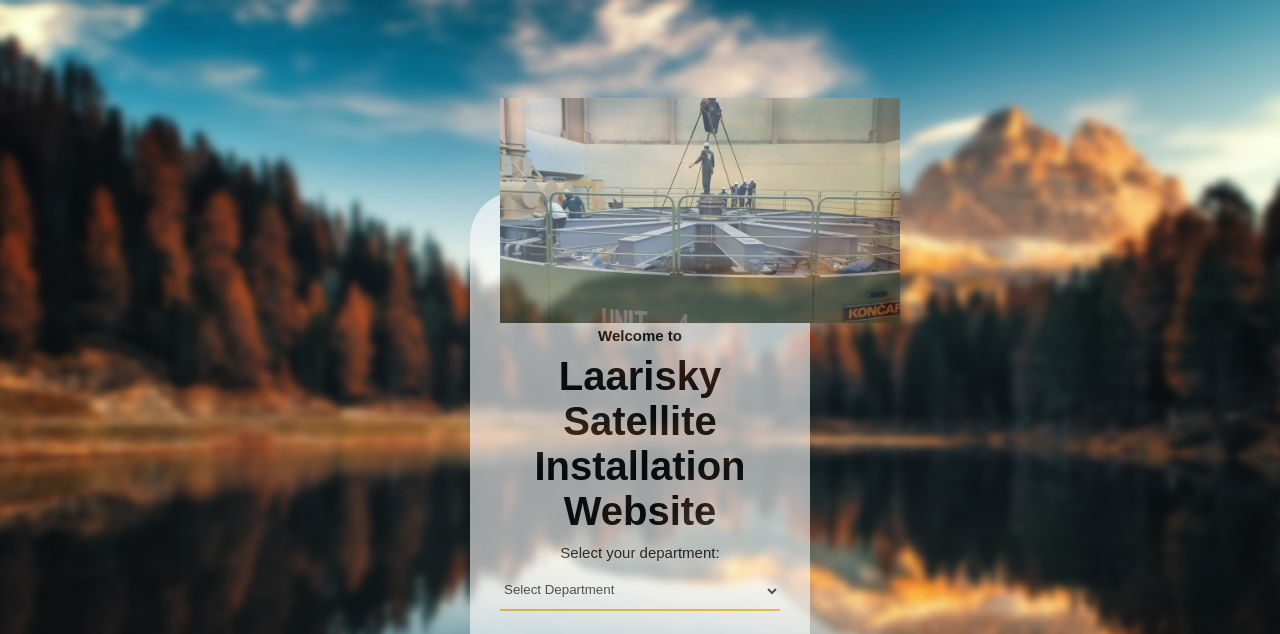
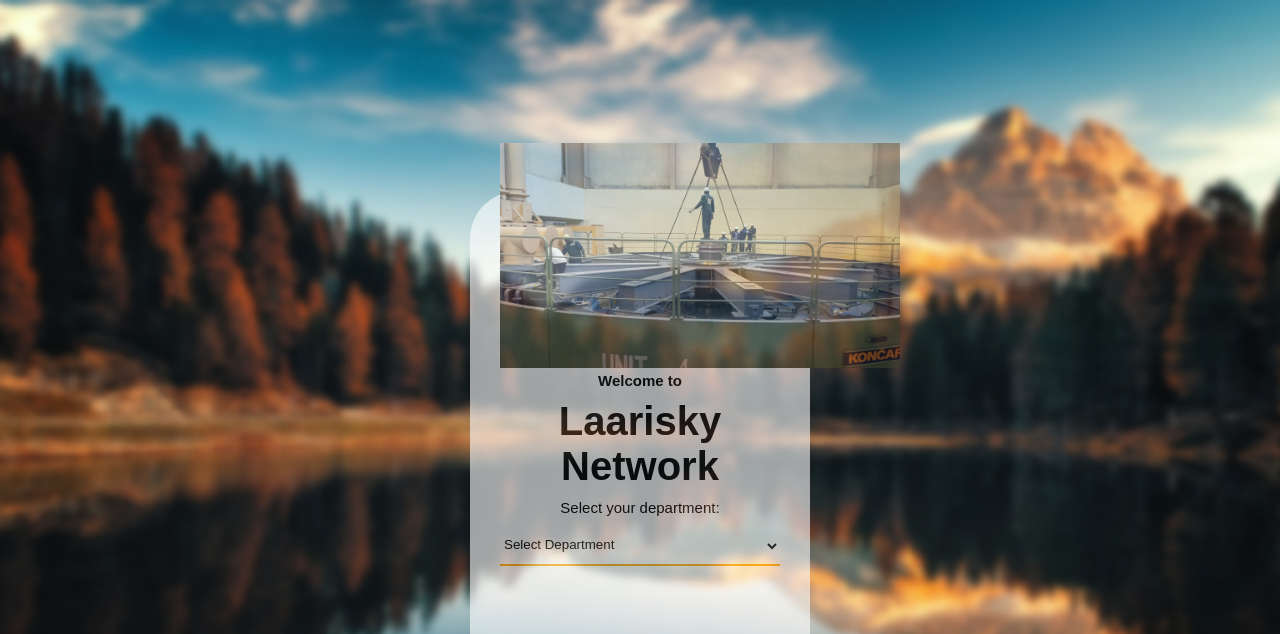
Before and after one commit to Faariq101/Satellite-, a plain HTML site: page index.html in a window 1280 px wide. Shown: the top 634 px of the page. Drawn offline with Linux system fonts and the light colour scheme.

Commit message:
Update index.html

```diff
--- a/index.html
+++ b/index.html
@@ -10,7 +10,7 @@
 <body>
     <header>
         <center><img src="ksusta1.png" width="400px"></center>
-        <h4>Welcome to</h4><h1>Laarisky Satellite Installation Website</h1>
+        <h4>Welcome to</h4><h1>Laarisky Network </h1>
         <p>Select your department:</p>
         <div class="select-options">
             <select id="department-select">
```
